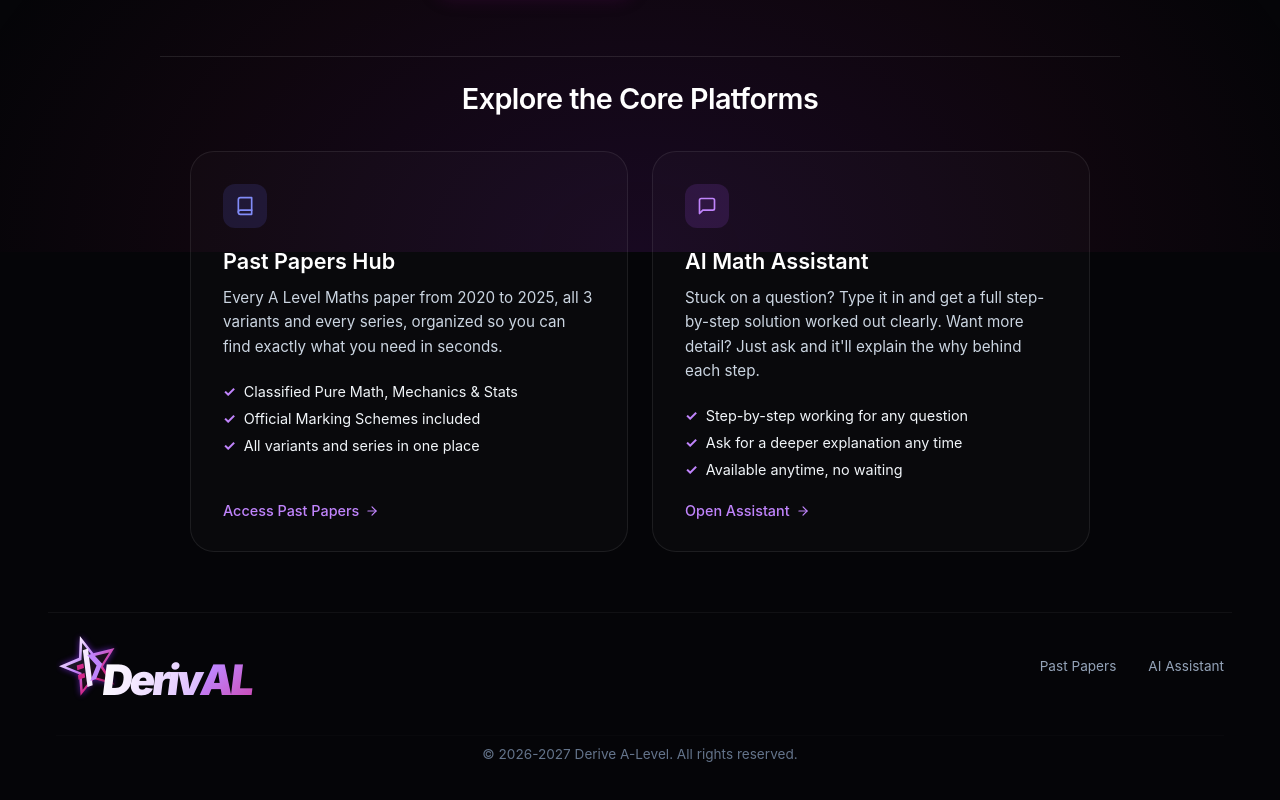
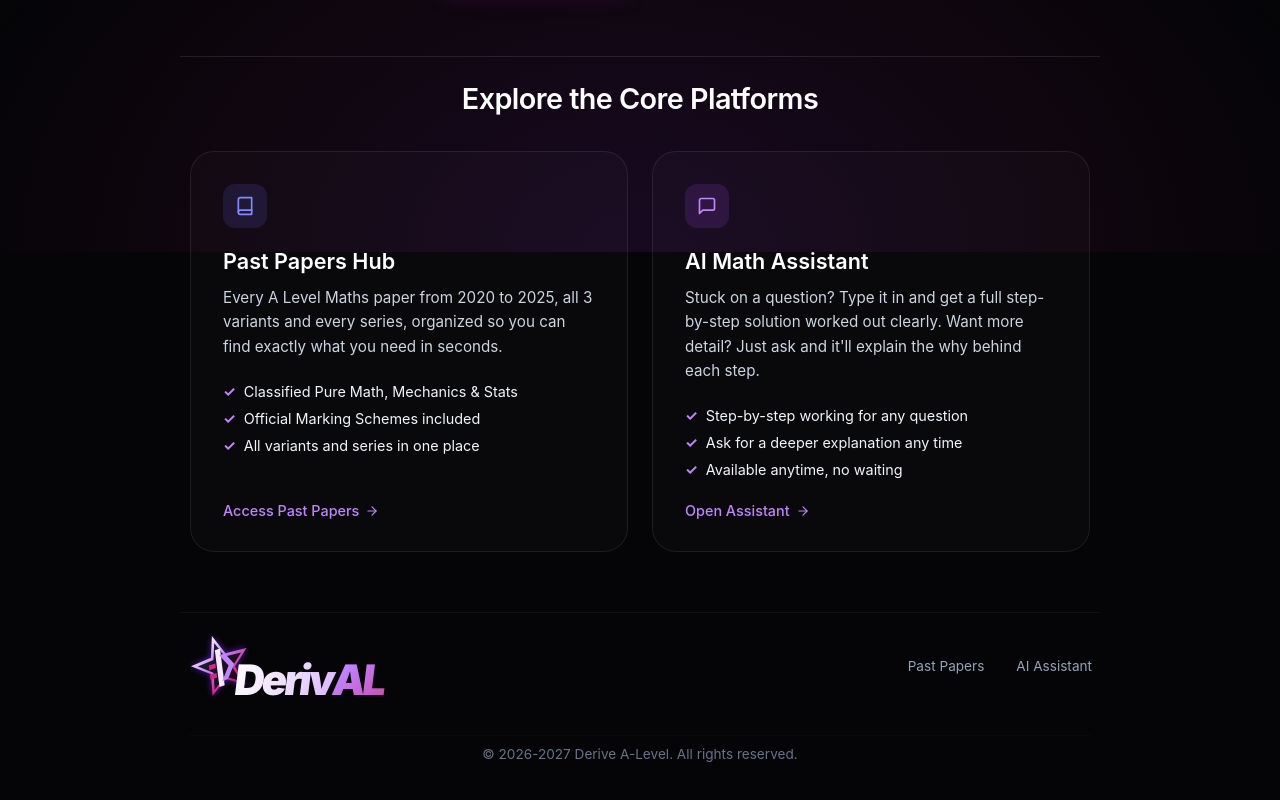
Before and after one commit to Axcyzp/DerivAL, a React (Create React App) app: page / in a window 1280 px wide. Shown: the part 548-1348 px from the top of the page. Built offline with nearby package versions, Linux system fonts and the light colour scheme; no server answers.

Commit message:
Polish mobile background and app icons v2

```diff
--- a/public/index.html
+++ b/public/index.html
@@ -6,6 +6,8 @@
     <link rel="alternate icon" href="%PUBLIC_URL%/favicon.ico" />
     <meta name="viewport" content="width=device-width, initial-scale=1, viewport-fit=cover" />
     <meta name="theme-color" content="#0b050d" />
+    <meta name="apple-mobile-web-app-capable" content="yes" />
+    <meta name="apple-mobile-web-app-status-bar-style" content="black-translucent" />
     <meta
       name="description"
       content="DerivAL helps A-Level Maths students revise with past papers and an AI maths assistant."
--- a/src/components/appShell/NavigationHeader.js
+++ b/src/components/appShell/NavigationHeader.js
@@ -76,8 +76,6 @@ function NavigationHeader() {
             display: "block",
             width: isMobile ? "158px" : "285px",
             height: isMobile ? "auto" : "86px",
-            backfaceVisibility: "hidden",
-            transform: "translateZ(0)",
           }}
         />
       </div>
@@ -90,6 +88,8 @@ function NavigationHeader() {
           width: isMobile ? "100%" : "auto",
           maxWidth: isMobile ? "430px" : "none",
           margin: isMobile ? "0 auto" : 0,
+          boxSizing: "border-box",
+          overflow: "hidden",
         }}
       >
         <div
--- a/src/components/appShell/styles.js
+++ b/src/components/appShell/styles.js
@@ -12,9 +12,11 @@ export const APP_SHELL_STYLES = {
   root: {
     backgroundColor: "#050508",
     minHeight: "100dvh",
+    width: "100%",
+    maxWidth: "100%",
     color: "#fff",
     position: "relative",
-    overflowX: "hidden",
+    overflow: "hidden",
   },
   topGlow: {
     ...glowBase,
@@ -31,11 +33,13 @@ export const APP_SHELL_STYLES = {
       "radial-gradient(ellipse at bottom, rgba(135,34,182,0.15) 0%, rgba(209,39,137,0.05) 50%, transparent 80%)",
   },
   main: {
+    width: "100%",
     maxWidth: "1000px",
     margin: "0 auto",
     padding: "120px 20px 40px 20px",
     position: "relative",
     zIndex: 2,
+    boxSizing: "border-box",
   },
   mainMobile: {
     padding: "136px 14px 28px 14px",
--- a/src/components/home/styles.js
+++ b/src/components/home/styles.js
@@ -129,12 +129,9 @@ export const HOME_STYLES = {
     alignItems: "center",
     flexWrap: "wrap",
     gap: "20px",
-    width: "calc(100vw - 96px)",
+    width: "100%",
     maxWidth: "none",
-    margin: "0",
-    position: "relative",
-    left: "50%",
-    transform: "translateX(-50%)",
+    margin: "0 auto",
     boxSizing: "border-box",
   },
   footerBrand: {
--- a/src/index.css
+++ b/src/index.css
@@ -2,6 +2,9 @@ html,
 body {
   margin: 0;
   min-height: 100%;
+  width: 100%;
+  max-width: 100%;
+  overflow-x: hidden;
   background-color: #050508;
   background-image:
     radial-gradient(
@@ -24,6 +27,7 @@ body {
     "Cantarell", "Fira Sans", "Droid Sans", "Helvetica Neue", sans-serif;
   -webkit-font-smoothing: antialiased;
   -moz-osx-font-smoothing: grayscale;
+  overscroll-behavior-x: none;
 }
 
 body {
@@ -34,6 +38,9 @@ body {
 #root {
   min-height: 100vh;
   min-height: 100dvh;
+  width: 100%;
+  max-width: 100%;
+  overflow-x: hidden;
   background-color: #050508;
   background-image:
     radial-gradient(
@@ -53,6 +60,22 @@ body {
   background-size: cover;
 }
 
+@supports (padding: max(0px)) {
+  body {
+    padding-top: env(safe-area-inset-top);
+    padding-bottom: env(safe-area-inset-bottom);
+    background-color: #050508;
+  }
+}
+
+@media (max-width: 640px) {
+  html,
+  body,
+  #root {
+    background-attachment: scroll;
+  }
+}
+
 code {
   font-family:
     source-code-pro, Menlo, Monaco, Consolas, "Courier New", monospace;
```
